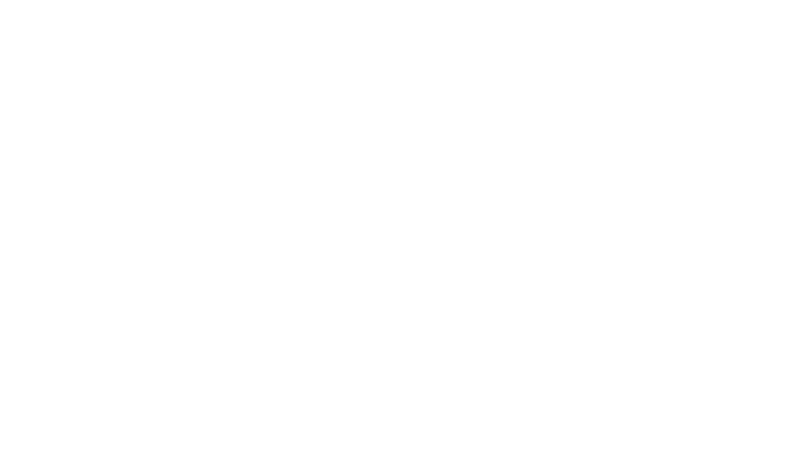
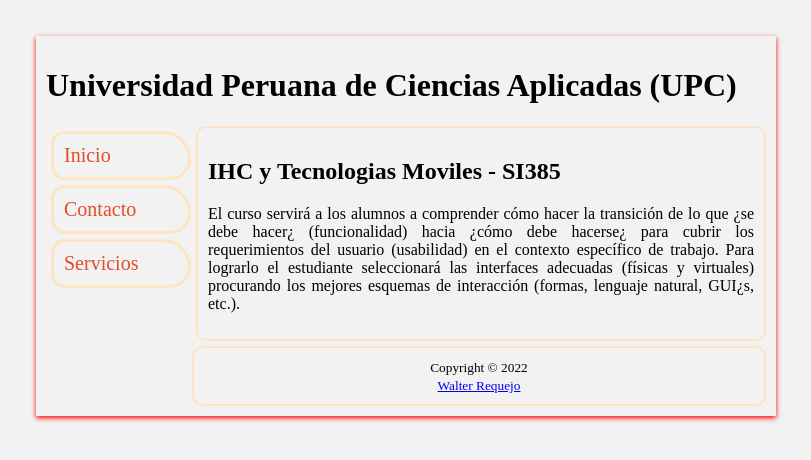
Before and after one commit to frankjunio/repo-grupal-git, a plain HTML site: page repo-grupal-git/index.html in a window 1280 px wide. Shown: the whole page, without its empty margins (234-1045 px from the left). Drawn offline with Linux system fonts and the light colour scheme.

Commit message:
Agregado code

```diff
--- a/repo-grupal-git/index.html
+++ b/repo-grupal-git/index.html
@@ -1,9 +1,229 @@
 <!DOCTYPE html>
+
 <html>
+
 <head>
-	<title>Titulo para la pagina</title>
+
+  <meta charset="utf-8" />
+
+  <title>IHC Tecnologías Moviles</title>
+
+  <style type="text/css">
+
+      body {
+
+  background-color:#f2f2f2;
+
+  margin: 36px auto;
+
+  width: 740px;
+
+}
+
+
+
+#page {
+
+  box-shadow: 0 2px 5px red;
+
+  float:left;
+
+  width: 720px;
+
+  padding:10px;
+
+}
+
+
+
+nav{
+
+  float:left;
+
+  width: 150px;
+
+}
+
+
+
+nav ul {
+
+  list-style-type:none;
+
+  margin: 0px;
+
+  padding: 0px;
+
+}
+
+
+
+nav ul li {
+
+  margin: 5px;
+
+  padding: 10px;
+
+  text-transform:capitalize;
+
+  font-size: 20px;
+
+}
+
+
+
+nav ul li:hover {
+
+  background: burlywood;
+
+}
+
+
+
+nav ul li a {
+
+  color:#e34c26;
+
+  text-decoration: none;
+
+}
+
+
+
+nav ul li {
+
+  margin: 5px;
+
+  padding: 10px;
+
+  text-transform:capitalize;
+
+  font-size: 20px;
+
+  border-radius: 152px 304px 228px 152px;
+
+  border-style: solid;
+
+  border-width: 3px;
+
+  border-color: bisque;
+
+}
+
+
+
+section {
+
+  float:left;
+
+  width:570px;
+
+}
+
+
+
+article {
+
+  margin-bottom:5px;
+
+  padding: 10px;
+
+  border-radius: 10px 10px 10px 10px;
+
+  border-style: solid;
+
+  border-width: 2px;
+
+  border-color: bisque;
+
+}
+
+
+
+p {
+
+  text-align:justify;
+
+}
+
+
+
+footer{
+
+  border-color: bisque;
+
+  border-radius: 10px 10px 10px 10px;
+
+  border-style: solid;
+
+  border-width: 2px;
+
+  float: right;
+
+  text-align: center;
+
+  width: 550px;
+
+  padding:10px;
+
+}
+
+  </style>
+
+  <body>
+
+    <div id="page">
+
+      <header><h1>Universidad Peruana de Ciencias Aplicadas (UPC)</h1></header>
+
+
+
+      <nav>
+
+        <ul>
+
+          <li><a href="#">inicio</a></li>
+
+          <li><a href="#">contacto</a></li>
+
+          <li><a href="#">servicios</a></li>
+
+        </ul>
+
+      </nav>
+
+
+
+      <section>
+
+        <article>
+
+          <header><h2>IHC y Tecnologias Moviles - SI385</h2></header>
+
+          <p>El curso servirá a los alumnos a comprender cómo hacer la transición de lo que ¿se debe hacer¿ (funcionalidad) hacia ¿cómo debe hacerse¿ para cubrir los requerimientos del usuario (usabilidad) en el contexto específico de trabajo. Para lograrlo el estudiante seleccionará las interfaces adecuadas (físicas y virtuales) procurando los mejores esquemas de interacción (formas, lenguaje natural, GUI¿s, etc.).</p>
+
+        </article>
+
+      </section>
+
+
+
+      <footer>
+
+        <small>
+
+          Copyright &copy; 2022<br/>
+
+          <a href="youtube.com/channel/UCLrPQnsM-aKJYm23IA5X_rQ?app=desktop">Walter Requejo</a>
+
+        </small>
+
+      </footer>
+
+    </div>
+
 </head>
-<body>
 
 </body>
+
 </html>
```
